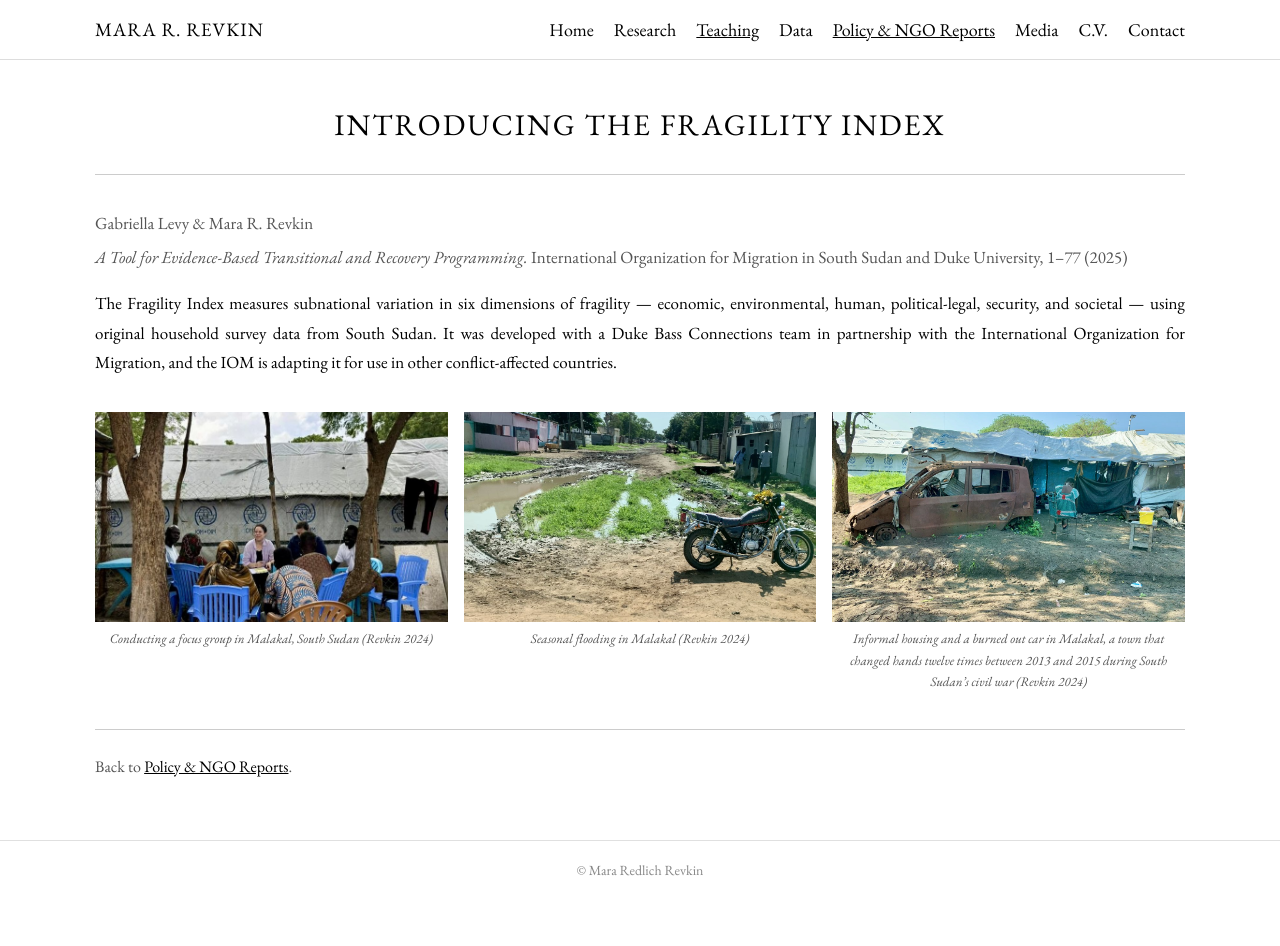
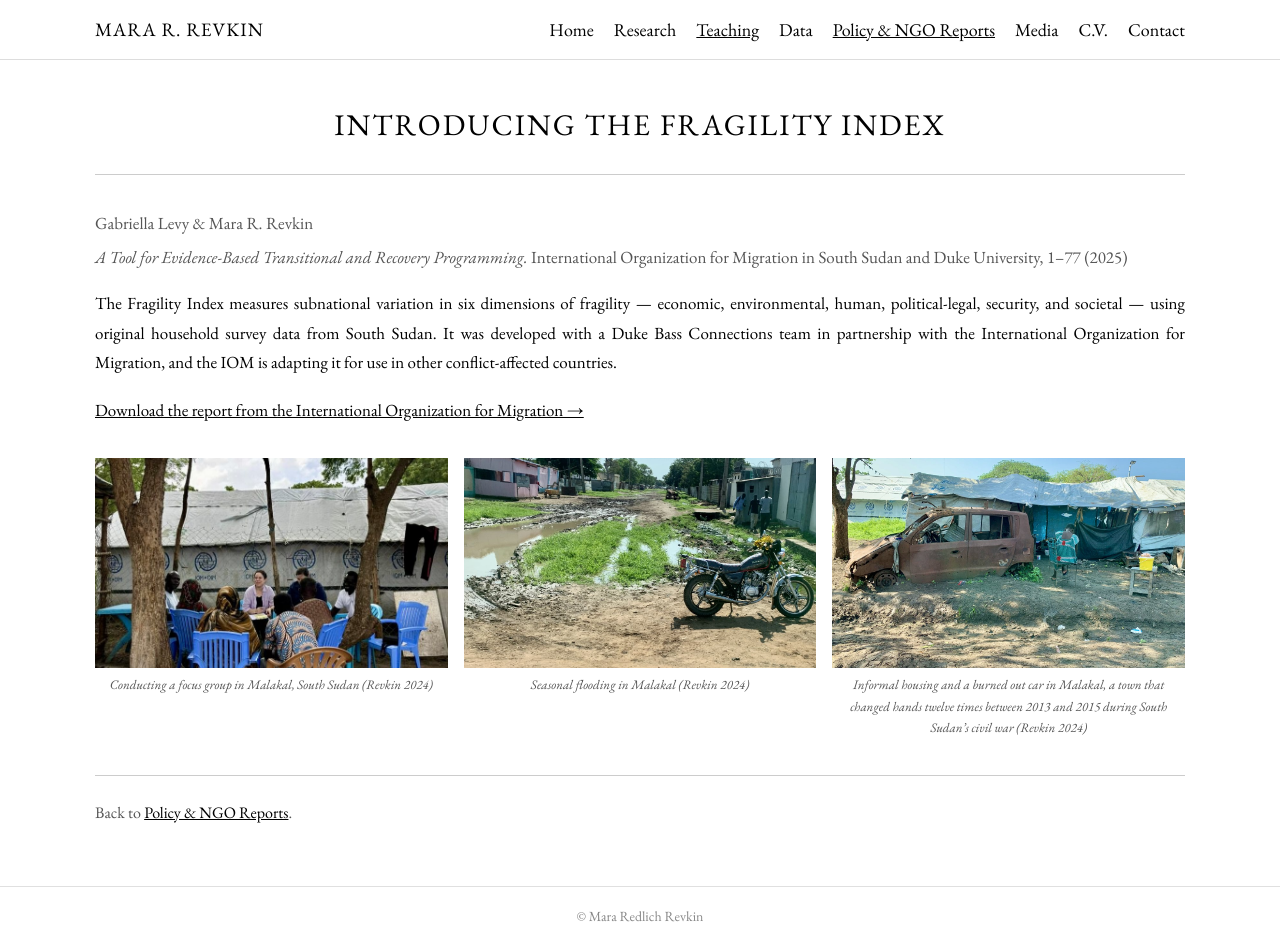
Before and after one commit to mrevkin/mrevkin.github.io, a Jekyll site: the page fragility-index.html, which Jekyll copies as it is, in a window 1280 px wide and 946 px high. Built offline with Jekyll 4.4.1, drawn with Linux system fonts in a browser that asks for light colours.

Commit message:
Add IOM report download link

```diff
--- a/fragility-index.html
+++ b/fragility-index.html
@@ -57,6 +57,8 @@
 
     <p style="font-size:17px; line-height:1.75; text-align:justify;">The Fragility Index measures subnational variation in six dimensions of fragility &mdash; economic, environmental, human, political-legal, security, and societal &mdash; using original household survey data from South Sudan. It was developed with a Duke Bass Connections team in partnership with the International Organization for Migration, and the IOM is adapting it for use in other conflict-affected countries.</p>
 
+    <p style="font-size:17px; margin-top:18px;"><a href="https://southsudan.iom.int/sites/g/files/tmzbdl1046/files/documents/2023-11/20231120_multi_dimensitional_fragility_ss_report.pdf" target="_blank">Download the report from the International Organization for Migration &rarr;</a></p>
+
     <div class="teaching-section" style="margin-top:34px;">
       <div class="photo-strip three">
         <div>
```
